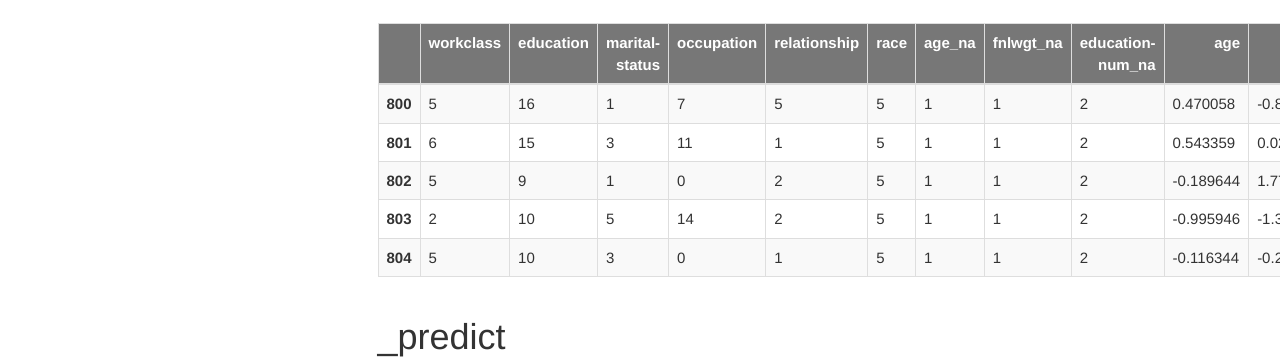
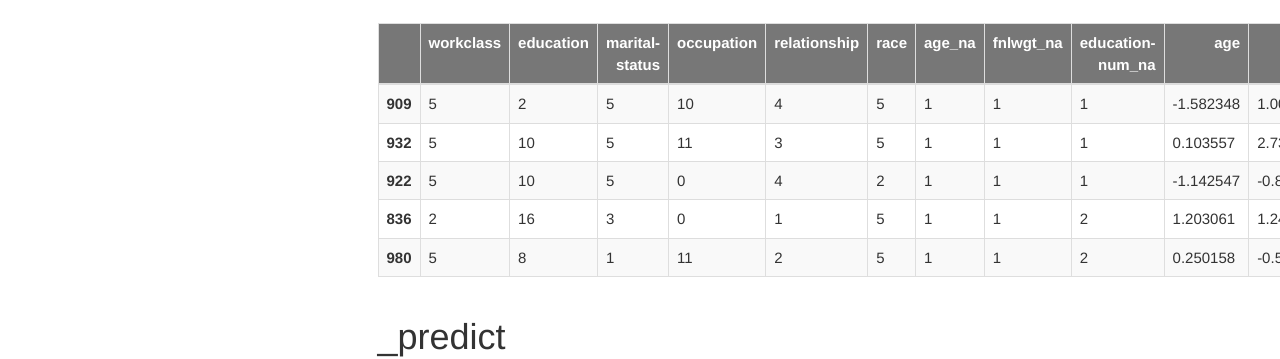
Before and after one commit to nestordemeure/fastshap, a Jekyll site: the page built from docs/core.html, in a window 1280 px wide and 900 px high, scrolled down 1720 px. Shown: the part 165-524 px from the top of the window. Built offline with Jekyll 4.4.1, drawn with Linux system fonts in a browser that asks for light colours; nearby versions of some CDN libraries; comment, search, counter and statistics services are not loaded; some of the changed text lies outside the part shown.

Commit message:
fix sampling

```diff
--- a/docs/core.html
+++ b/docs/core.html
@@ -539,73 +539,57 @@
   </thead>
   <tbody>
     <tr>
-      <th>800</th>
+      <th>909</th>
       <td>5</td>
-      <td>16</td>
-      <td>1</td>
-      <td>7</td>
+      <td>2</td>
       <td>5</td>
+      <td>10</td>
+      <td>4</td>
       <td>5</td>
       <td>1</td>
       <td>1</td>
-      <td>2</td>
-      <td>0.470058</td>
-      <td>-0.879315</td>
-      <td>-0.031209</td>
+      <td>1</td>
+      <td>-1.582348</td>
+      <td>1.001083</td>
+      <td>-1.204665</td>
       <td>0</td>
     </tr>
     <tr>
-      <th>801</th>
-      <td>6</td>
-      <td>15</td>
+      <th>932</th>
+      <td>5</td>
+      <td>10</td>
+      <td>5</td>
+      <td>11</td>
       <td>3</td>
-      <td>11</td>
-      <td>1</td>
       <td>5</td>
       <td>1</td>
       <td>1</td>
-      <td>2</td>
-      <td>0.543359</td>
-      <td>0.029004</td>
-      <td>-0.031209</td>
       <td>1</td>
-    </tr>
-    <tr>
-      <th>802</th>
-      <td>5</td>
-      <td>9</td>
-      <td>1</td>
-      <td>0</td>
-      <td>2</td>
-      <td>5</td>
-      <td>1</td>
-      <td>1</td>
-      <td>2</td>
-      <td>-0.189644</td>
-      <td>1.770439</td>
-      <td>-0.031209</td>
+      <td>0.103557</td>
+      <td>2.735132</td>
+      <td>1.142247</td>
       <td>0</td>
     </tr>
     <tr>
-      <th>803</th>
-      <td>2</td>
+      <th>922</th>
+      <td>5</td>
       <td>10</td>
       <td>5</td>
-      <td>14</td>
+      <td>0</td>
+      <td>4</td>
       <td>2</td>
-      <td>5</td>
       <td>1</td>
       <td>1</td>
-      <td>2</td>
-      <td>-0.995946</td>
-      <td>-1.324184</td>
-      <td>-0.031209</td>
+      <td>1</td>
+      <td>-1.142547</td>
+      <td>-0.866914</td>
+      <td>1.142247</td>
       <td>0</td>
     </tr>
     <tr>
-      <th>804</th>
-      <td>5</td>
-      <td>10</td>
+      <th>836</th>
+      <td>2</td>
+      <td>16</td>
       <td>3</td>
       <td>0</td>
       <td>1</td>
@@ -613,8 +597,24 @@
       <td>1</td>
       <td>1</td>
       <td>2</td>
-      <td>-0.116344</td>
-      <td>-0.238863</td>
+      <td>1.203061</td>
+      <td>1.247826</td>
+      <td>-0.031209</td>
+      <td>1</td>
+    </tr>
+    <tr>
+      <th>980</th>
+      <td>5</td>
+      <td>8</td>
+      <td>1</td>
+      <td>11</td>
+      <td>2</td>
+      <td>5</td>
+      <td>1</td>
+      <td>1</td>
+      <td>2</td>
+      <td>0.250158</td>
+      <td>-0.542682</td>
       <td>-0.031209</td>
       <td>0</td>
     </tr>
--- a/fastshap/interp.py
+++ b/fastshap/interp.py
@@ -15,7 +15,8 @@
     self.model = learn.model
     self.dls = learn.dls
     self.class_names = learn.dl.vocab
-    self.train_data, self.test_data = _prepare_data(learn, test_data)
+    self.train_data = learn.dls.all_cols
+    self.test_data = _prepare_data(learn, test_data)
     self.is_mat = matplotlib
     pred_func = partial(_predict, learn)
     self.explainer = shap.SamplingExplainer(pred_func, self.train_data, **kwargs)
```
Also changed, not shown: other parts of docs/core.html (+3 -3 lines), docs/interpret.html (+0 -5 lines), fastshap/core.py (+6 -2 lines), README.md, 2 other files.
